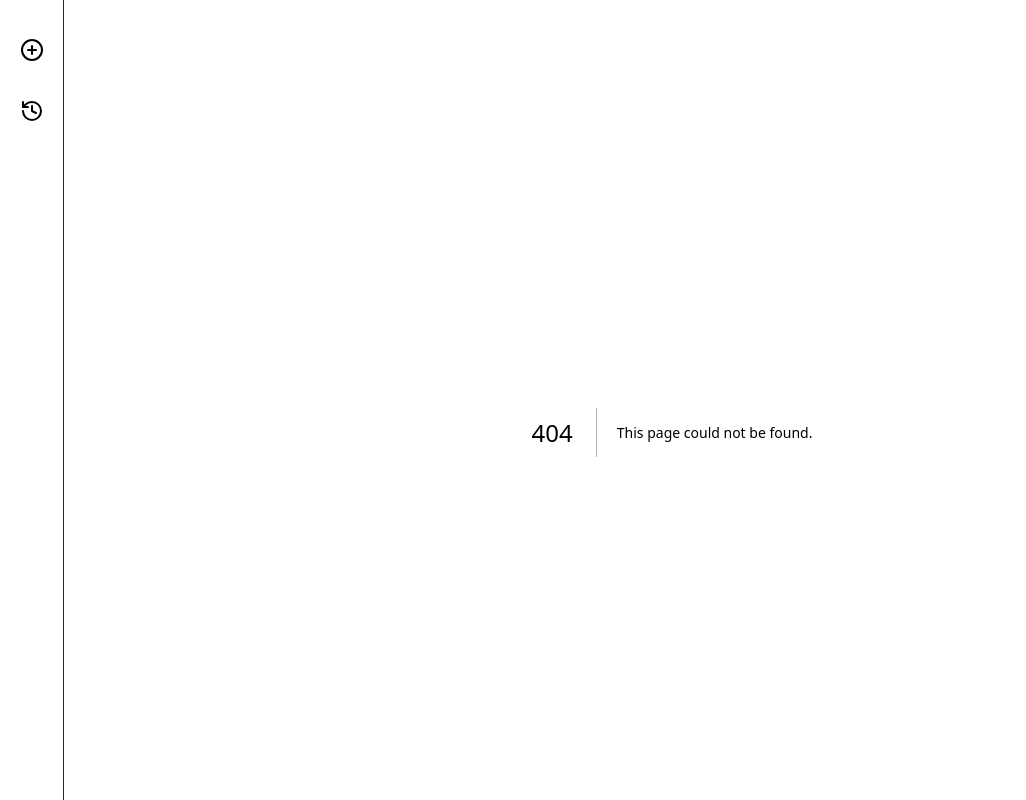
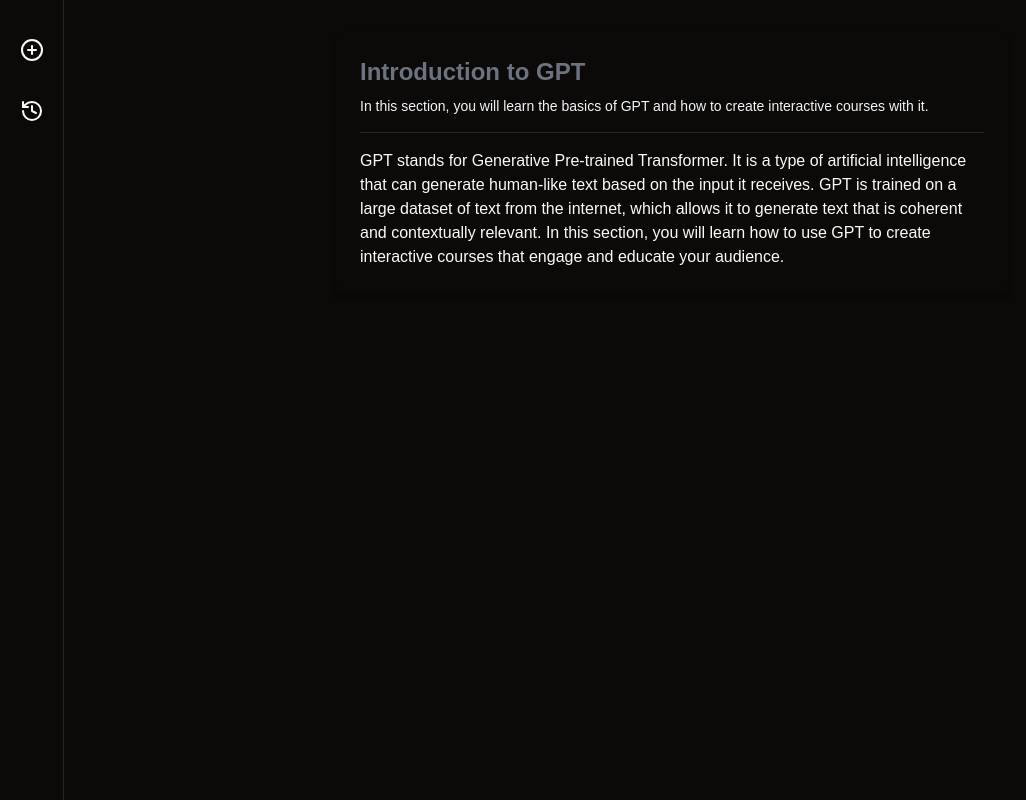
Before and after one commit to aripo99/learn-gpt, a Next.js app: page /courses/1/1 in a window 1280 px wide. Before the commit this address had no page. Shown: the whole page, without its empty margins (0-1026 px from the left). Built offline with nearby package versions, Linux system fonts and the light colour scheme.

Commit message:
Create placeholder course section page

```diff
--- /dev/null
+++ b/app/courses/[id]/[section_id]/page.tsx
@@ -0,0 +1,21 @@
+interface CourseSectionProps {
+    title: string
+    description: string
+    content: string
+}
+
+export default function CourseSection({
+    title = "Introduction to GPT",
+    description = "In this section, you will learn the basics of GPT and how to create interactive courses with it.",
+    content = "GPT stands for Generative Pre-trained Transformer. It is a type of artificial intelligence that can generate human-like text based on the input it receives. GPT is trained on a large dataset of text from the internet, which allows it to generate text that is coherent and contextually relevant. In this section, you will learn how to use GPT to create interactive courses that engage and educate your audience."
+  }: CourseSectionProps) {
+    return (
+      <div className="max-w-2xl mx-auto p-6 shadow-md rounded-lg">
+        <h2 className="text-2xl font-bold mb-2 text-gray-500">{title}</h2>
+        <p className="text-sm text-gray-100 mb-4">{description}</p>
+        <div className="border-t pt-4">
+          <p>{content}</p>
+        </div>
+      </div>
+    )
+  }
```
Also changed, not shown: lib/actions/generate-course.ts (added).
